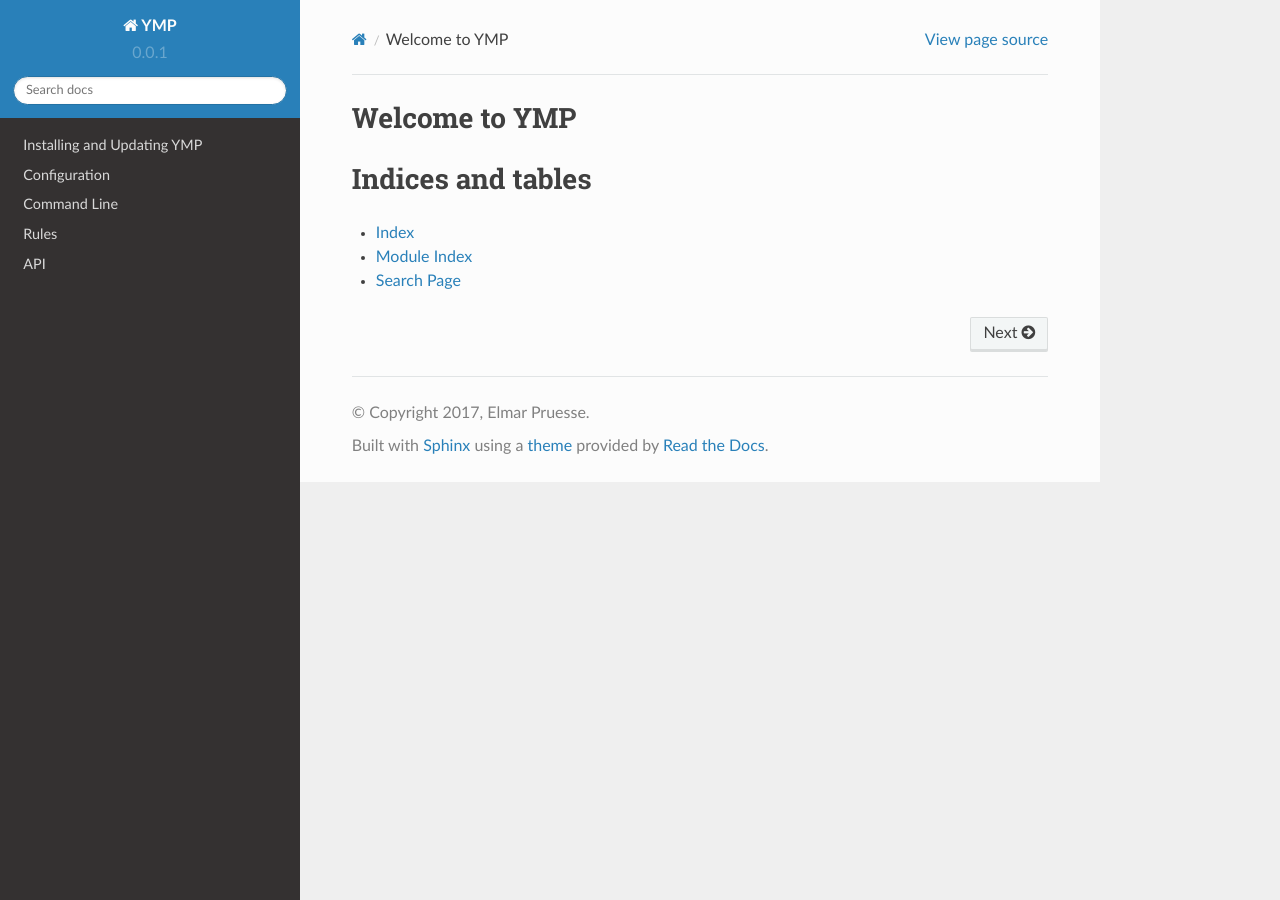
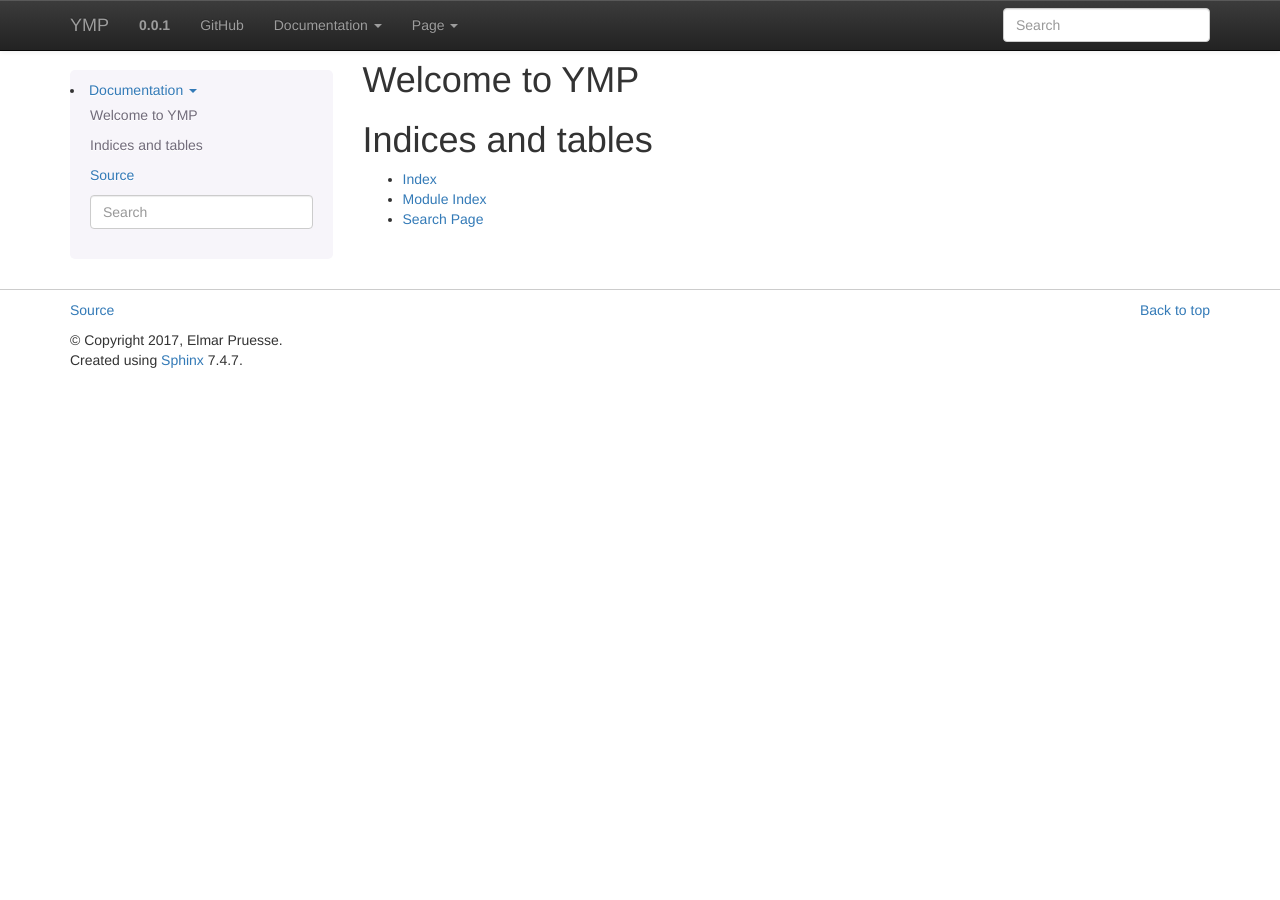
Before and after one commit to epruesse/ymp, a Sphinx documentation site: the page built from doc/index.rst, in a window 1280 px wide. Built offline with Sphinx 7.4.7, drawn with Linux system fonts in a browser that asks for light colours.

Commit message:
Switch theme to bootstrap

```diff
--- a/doc/conf.py
+++ b/doc/conf.py
@@ -23,6 +23,7 @@ import sys
 sys.path.insert(0, os.path.dirname(__file__))
 sys.path.insert(0, os.path.dirname(os.path.dirname(__file__)))
 
+import sphinx_bootstrap_theme
 import ymp
 
 
@@ -44,7 +45,8 @@ extensions = [
     'sphinx.ext.ifconfig',
     'sphinx.ext.viewcode',
     'sphinxcontrib.napoleon',
-    'sphinx_click.ext'
+    'sphinxcontrib.fulltoc',
+    'sphinx_click.ext',
     'ymp.sphinxext'
 ]
 
@@ -102,24 +104,18 @@ todo_include_todos = True
 # a list of builtin themes.
 #
 #html_theme = 'alabaster'
-html_theme = "sphinx_rtd_theme"
+#html_theme = "sphinx_rtd_theme"
 
-#import sphinx_bootstrap_theme
-#html_theme = 'bootstrap'
-#html_theme_path = sphinx_bootstrap_theme.get_html_theme_path()
+html_theme = 'bootstrap'
+html_theme_path = sphinx_bootstrap_theme.get_html_theme_path()
 
-# Theme options are theme-specific and customize the look and feel of a theme
-# further.  For a list of options available for each theme, see the
-# documentation.
-#
-# html_theme_options = {}
 
 bootstrap_html_theme_options = {
     # Navigation bar title. (Default: ``project`` value)
-    #'navbar_title': "YMP",
+    'navbar_title': "YMP",
 
     # Tab name for entire site. (Default: "Site")
-    'navbar_site_name': "Contents",
+    'navbar_site_name': "Documentation",
 
     # A list of tuples containing pages or urls to link to.
     # Valid tuples should be in the following forms:
@@ -176,6 +172,14 @@ bootstrap_html_theme_options = {
     # Values: "3" (default) or "2" (in quotes)
     'bootstrap_version': "3",
 }
+
+# Theme options are theme-specific and customize the look and feel of a theme
+# further.  For a list of options available for each theme, see the
+# documentation.
+#
+# html_theme_options = {}
+
+html_theme_options = bootstrap_html_theme_options
 
 # Add any paths that contain custom static files (such as style sheets) here,
 # relative to this directory. They are copied after the builtin static files,
--- a/doc/requirements.txt
+++ b/doc/requirements.txt
@@ -1,4 +1,6 @@
 sphinxcontrib-napoleon
+sphinxcontrib-fulltoc
+sphinx_bootstrap_theme
 sphinx_rtd_theme
 sphinx-click
 snakemake
```
